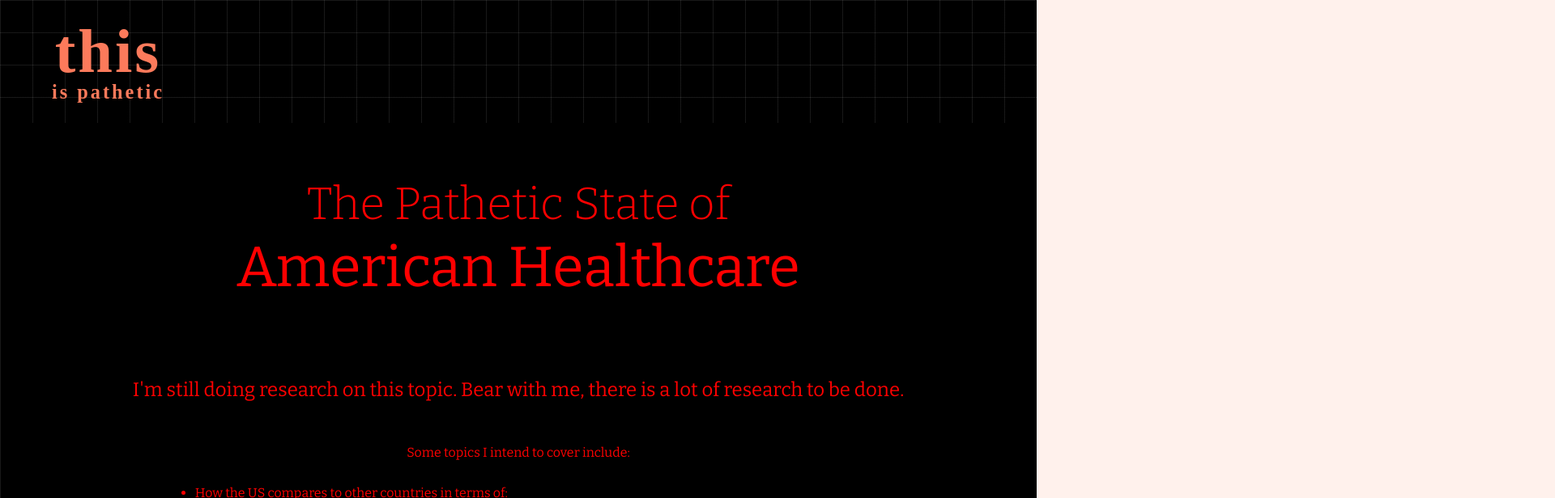
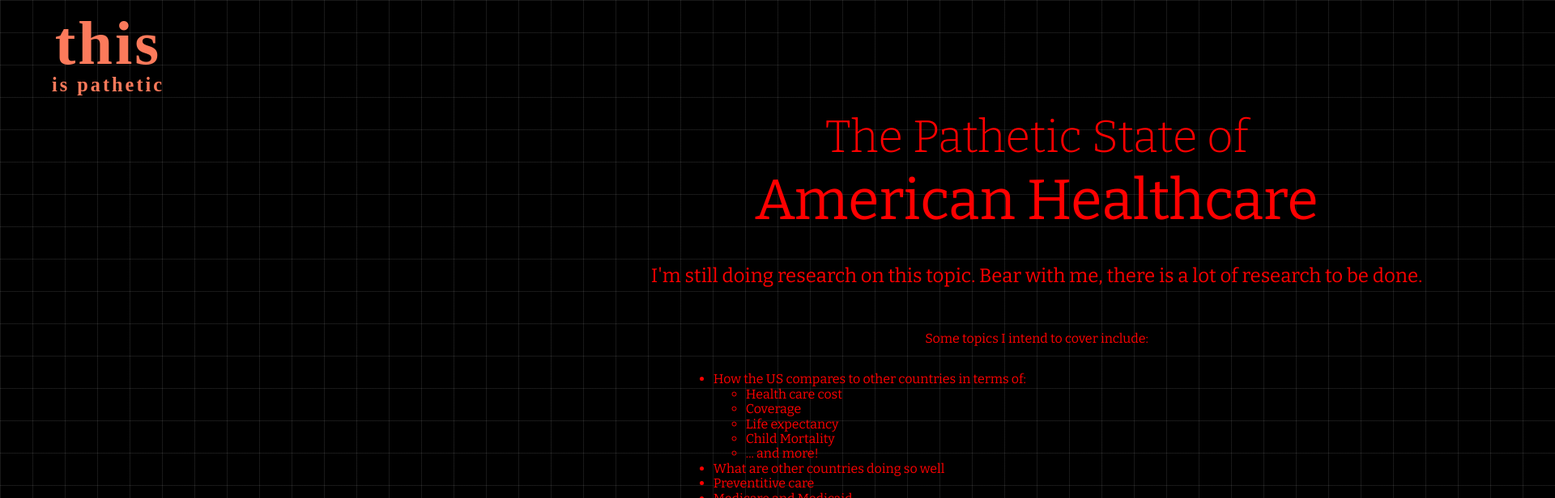
Before and after one commit to suvedhs/blog-with-vis, a React (Create React App) app: page /healthcare in a window 1280 px wide. Shown: the top 616 px of the page at 81% size, 1920 px wide, since content can reach past the window. Built offline with nearby package versions, Linux system fonts and the light colour scheme; a web font is replaced by a local one.

Commit message:
got rid of blogpost title and working on healthcare page

```diff
--- a/src/components/NavbarScroller.tsx
+++ b/src/components/NavbarScroller.tsx
@@ -301,7 +301,7 @@ const Logo = styled.a`
   align-items: center;
   line-height: 1;
   letter-spacing: 3px;
-  margin: 2% 5%;
+  margin: 2vh 5vw;
 
   &:visited {
     color: #88f;
@@ -318,6 +318,7 @@ const Pathetic = styled.span`
 
 const Bg = styled.div`
   background-color: #fc7a5b;
+  flex: 0 1 auto;
 `
 
 const NavbarScroller = (props: { page?: string }) => {
--- a/src/components/blogs/BlogpostTitle.tsx
+++ /dev/null
@@ -1,38 +0,0 @@
-import React from 'react'
-import styled from 'styled-components'
-
-const Container = styled.div`
-    display: flex;
-    flex-direction: column;
-    justify-content: center;
-    align-items: center;
-    margin-bottom: 5%;
-`
-
-const Super = styled.div`
-  font-size: 70px;
-  text-align: center;
-
-  @media screen and (max-width: 1000px) {
-    font-size: 13vw;
-  }
-`
-
-const Pathetic = styled.div`
-    @media screen and (max-width: 1000px) {
-        font-size: 9vw;
-    }
-`
-
-const BlogpostTitle = (props: {title: string }) => {
-  const { title } = props
-
-  return (
-    <Container>
-        <Pathetic className='big'>The Pathetic State of</Pathetic>
-        <Super>{title}</Super>
-    </Container>
-  )
-}
-
-export default BlogpostTitle
--- a/src/components/blogs/Healthcare.tsx
+++ b/src/components/blogs/Healthcare.tsx
@@ -1,6 +1,5 @@
 import React, { useRef, useEffect } from 'react'
 import styled from 'styled-components'
-import BlogpostTitle from './BlogpostTitle'
 import NavbarScroller from '../NavbarScroller'
 
 const Wrapper = styled.div`
@@ -10,17 +9,19 @@ const Wrapper = styled.div`
     linear-gradient(to right, rgba(241,241,241, 0.1) 1px, transparent 1px),
     linear-gradient(to bottom, rgba(241,241,241, 0.1) 1px, transparent 1px);
   background-attachment: fixed;
+  display: flex;
+  flex-flow: column;
+  height: 100%;
 `
 
 const Body = styled.div`
-  width: 90%;
   display: flex;
   flex-direction: column;
   font-family: 'Bitter', serif;
   color: red;
-  margin: 5%;
-  height: 200vh;
   align-items: center;
+  width: 200vw;
+  flex: 1 1 auto;
 `
 
 const LineContainer = styled.div`
@@ -41,6 +42,21 @@ const LineContainer = styled.div`
       stroke-width: 5;
     }
   }
+`
+
+const Title = styled.div`
+  font-size: 70px;
+  text-align: center;
+
+  @media screen and (max-width: 1000px) {
+    font-size: 13vw;
+  }
+`
+
+const Pathetic = styled.div`
+    @media screen and (max-width: 1000px) {
+        font-size: 9vw;
+    }
 `
 
 function Healthcare () {
@@ -74,7 +90,8 @@ function Healthcare () {
               </svg>
             </LineContainer>
             <Body>
-              <BlogpostTitle title='American Healthcare'/>
+              <Pathetic className='big'>The Pathetic State of</Pathetic>
+              <Title>American Healthcare</Title>
               <p className='small'>
                 I&apos;m still doing research on this topic. Bear with me, there is a lot of research to be done.
               </p>
--- a/src/components/blogs/MassIncarceration.tsx
+++ b/src/components/blogs/MassIncarceration.tsx
@@ -1,6 +1,5 @@
 import React from 'react'
 import styled from 'styled-components'
-import BlogpostTitle from './BlogpostTitle'
 
 const Body = styled.div`
   width: 90%;
@@ -15,7 +14,7 @@ const Body = styled.div`
 function MassIncarceration () {
   return (
           <Body>
-            <BlogpostTitle title='American Jails'/>
+            <h1>The pathetic state of America&apos;s criminal justice system</h1>
             <p className='small'>
               I&apos;m still doing research on this topic. Bear with me, there is a lot of research to be done.
             </p>
--- a/src/components/blogs/Texas.tsx
+++ b/src/components/blogs/Texas.tsx
@@ -1,6 +1,5 @@
 import React from 'react'
 import styled from 'styled-components'
-import BlogpostTitle from './BlogpostTitle'
 
 const Body = styled.div`
   width: 90%;
@@ -15,7 +14,7 @@ const Body = styled.div`
 function Texas () {
   return (
           <Body>
-            <BlogpostTitle title='Texas'/>
+            <h1>the pathetic state of texas</h1>
             <p className='small'>
               I&apos;m still doing research on this topic. Bear with me, there is a lot of research to be done.
             </p>
--- a/src/components/blogs/Unions.tsx
+++ b/src/components/blogs/Unions.tsx
@@ -1,6 +1,5 @@
 import React from 'react'
 import styled from 'styled-components'
-import BlogpostTitle from './BlogpostTitle'
 
 const Body = styled.div`
   width: 90%;
@@ -15,7 +14,7 @@ const Body = styled.div`
 function Unions () {
   return (
           <Body>
-            <BlogpostTitle title='American Unions'/>
+            <h1>the pathetic state of unions</h1>
             <p className='small'>
               I&apos;m still doing research on this topic. Bear with me, there is a lot of research to be done.
             </p>
--- a/src/index.css
+++ b/src/index.css
@@ -8,6 +8,7 @@
 
 html {
     height: 100%;
+    width: fit-content;
     scroll-behavior: smooth;
     -webkit-touch-callout: none; /* iOS Safari */
     -webkit-user-select: none; /* Safari */
@@ -22,7 +23,7 @@ html {
 body {
     margin: 0px;
     height: 100%;
-    max-width: 2000px;
+    width: 100%;
     margin: auto;
 }
 
@@ -46,6 +47,11 @@ body {
   padding: 5px;
   font-family: 'Bitter', serif;
   line-height: 2em;
+}
+
+.nopadding {
+  padding: 0;
+  margin: 0;
 }
 
 .link {
--- a/src/index.tsx
+++ b/src/index.tsx
@@ -26,7 +26,8 @@ const navigation = {
 }
 
 const Container = styled.div`
-  position: relative
+  position: relative;
+  height: 100%;
 `
 
 ReactDOM.render(
```
